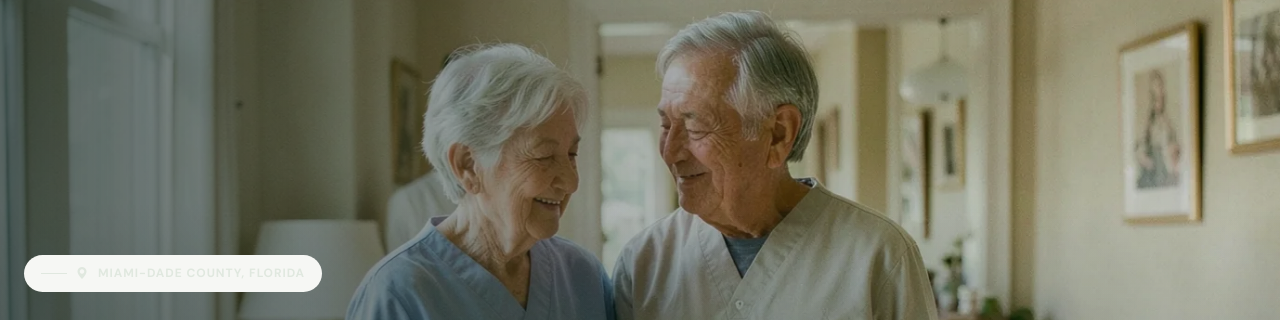
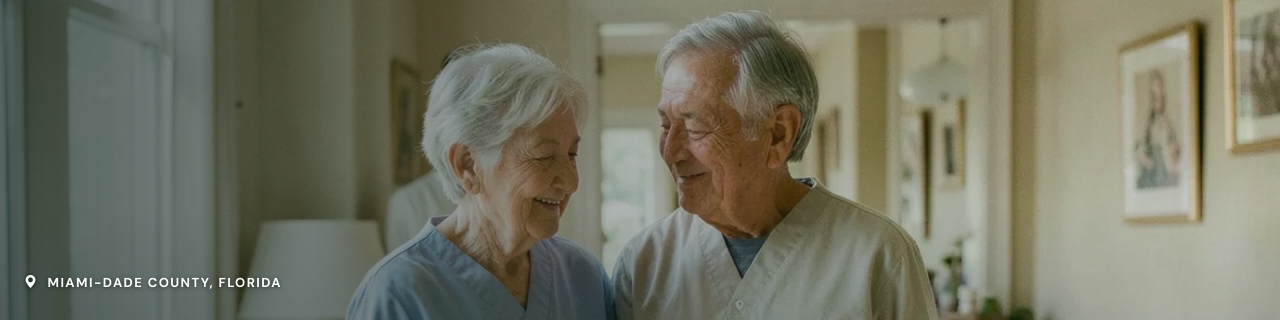
Before and after one commit to gregsimonds-boop/AssistedLivingMiami, a plain HTML site: page index.html in a window 1280 px wide. Shown: the part 77-397 px from the top of the page. Drawn offline with nearby package versions, Linux system fonts and the light colour scheme.

Commit message:
Add files via upload

```diff
--- a/index.html
+++ b/index.html
@@ -17,6 +17,11 @@
 <link rel="stylesheet" href="css/style.css">
 <style id="miami-dade-emphasis">
 .brand-name{font-size:20px;font-weight:700;line-height:1.3}.brand-name>span{font-size:11px;letter-spacing:.04em}.local-badge{display:inline-flex;align-items:center;gap:9px;background:#f6f7f4;color:#304d44;padding:10px 17px;border-radius:30px;font-size:12px!important;letter-spacing:.08em!important;margin-bottom:20px}.hero-content h1{font-size:clamp(44px,6.8vw,88px)}.hero-content h1 .script{white-space:nowrap}.local-area{background:#e7ede8;border-top:1px solid #c7d7cd;border-bottom:1px solid #c7d7cd}.community-chips{display:flex;flex-wrap:wrap;gap:10px;margin:26px 0}.community-chips span{background:#fff;border:1px solid #bdcfc4;border-radius:24px;padding:9px 17px;font-size:14px}.call-banner>span{font-size:13px;line-height:1.5}.call-banner strong{font-size:15px;letter-spacing:.04em}@media(max-width:767px){.brand-name{font-size:19px}.local-badge{font-size:10px!important;padding:9px 12px}.hero-content h1{font-size:clamp(37px,9.5vw,62px)}.call-banner strong{font-size:13px}.call-banner>span{font-size:11px;line-height:1.3}.community-chips{gap:8px}.community-chips span{font-size:12px;padding:7px 12px}body{padding-bottom:140px}}
+</style>
+<style id="location-label-contrast-fix">
+.hero-content .eyebrow.local-badge{background:transparent;color:#fff!important;padding:0;border-radius:0;font-size:13px!important;font-weight:700;letter-spacing:.11em!important;text-shadow:0 1px 4px rgba(0,0,0,.6)}
+.hero-content .eyebrow.local-badge::before{display:none}.hero-content .local-badge i{color:#fff}
+@media(max-width:767px){.hero-content .eyebrow.local-badge{font-size:11px!important;letter-spacing:.06em!important}}
 </style>
 </head>
 <body>
```
Also changed, not shown: 1 other file.
